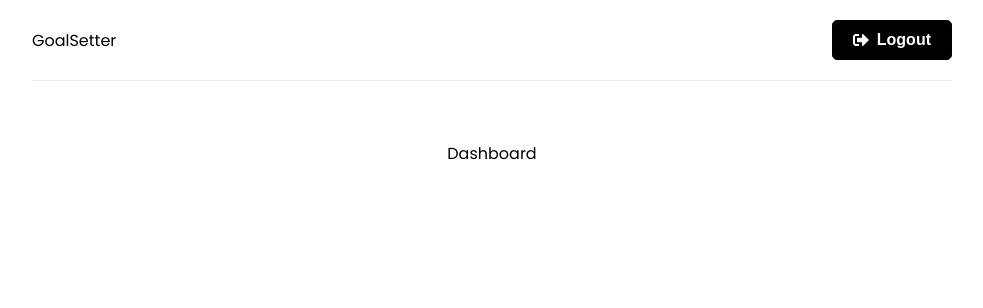
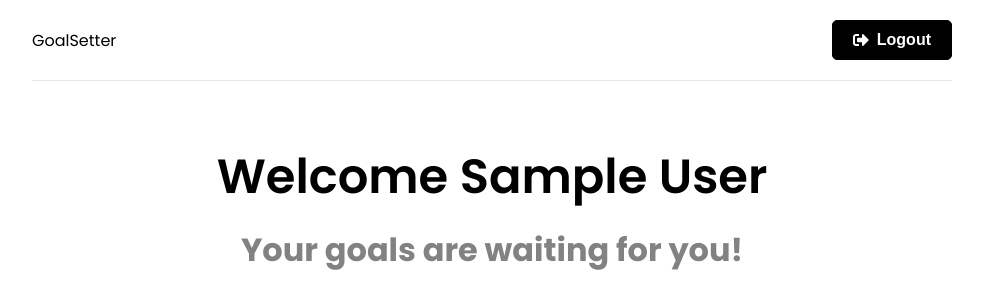
Before and after one commit to X-DSI/mern-goals, a React (Create React App) app in the folder frontend/: page / in a window 1280 px wide. Shown: the top 308 px of the page, without its empty margins (148-1131 px from the left). Built offline with nearby package versions, Linux system fonts and the light colour scheme; sample sign-in values are in the browser's storage.

Commit message:
Revert Back from Dashboard UI

```diff
--- a/frontend/src/pages/Dashboard.jsx
+++ b/frontend/src/pages/Dashboard.jsx
@@ -14,7 +14,14 @@
     }
   }, [user, navigate])
 
-  return <div>Dashboard</div>
+  return (
+    <>
+      <section className="heading">
+        <h1>Welcome {user && user.name}</h1>
+        <p>Your goals are waiting for you!</p>
+      </section>
+    </>
+  )
 }
 
 export default Dashboard
```
